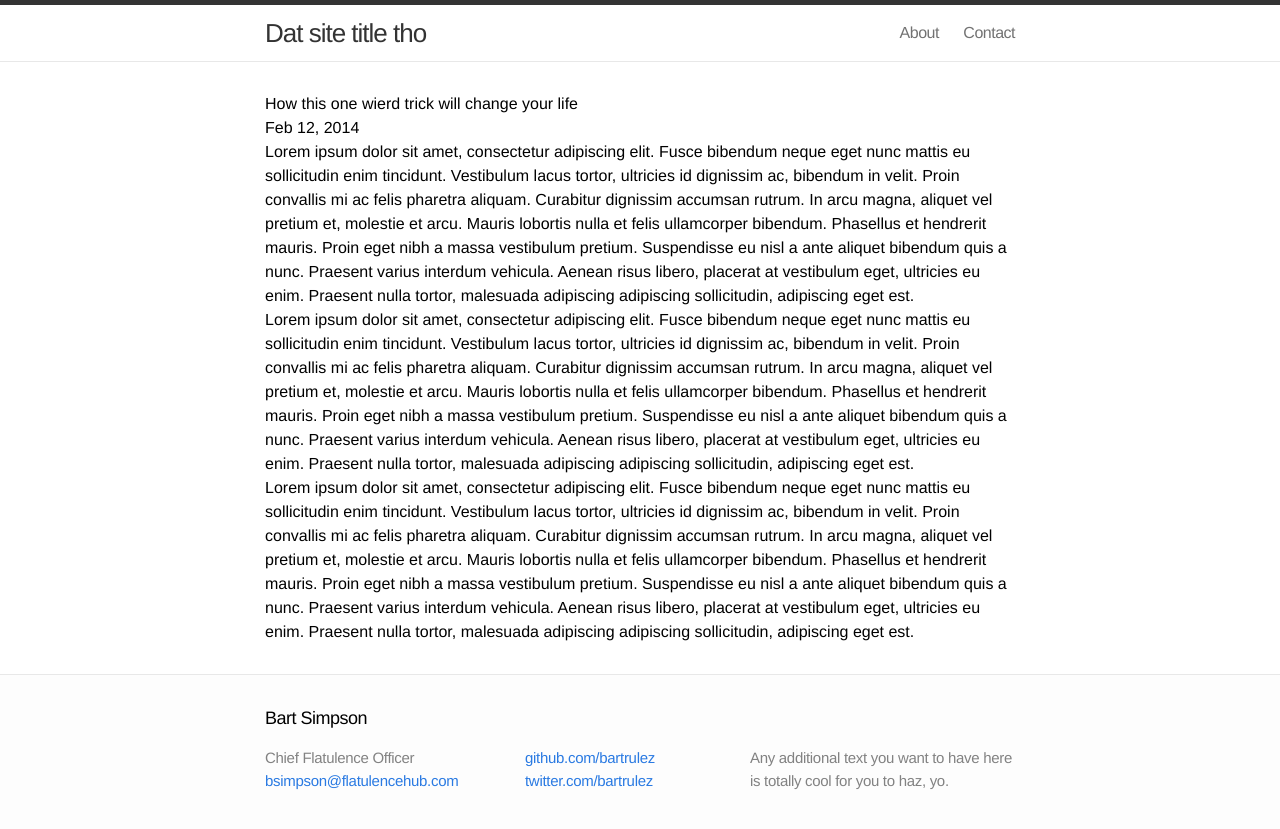
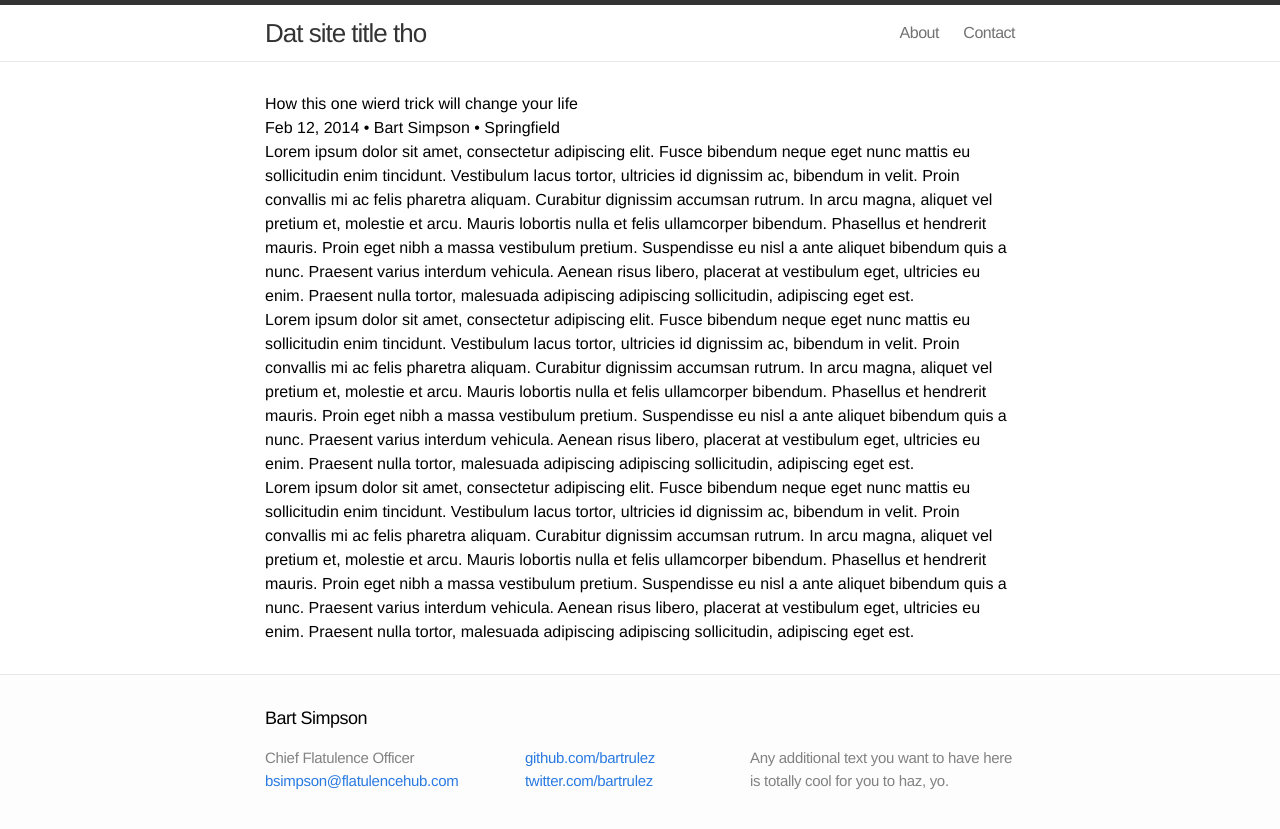
Before and after one commit to jglovier/jekyll-new, a Jekyll site: the page built from _posts/2014-02-12-how-this-one-wierd-trick-will-change-your-life.md, in a window 1280 px wide. Shown: the top 829 px of the page. Built offline with Jekyll 4.4.1, drawn with Linux system fonts in a browser that asks for light colours; Markdown is read by kramdown in place of the engine named in the settings.

Commit message:
placeholder front matter

```diff
--- a/_posts/2014-02-12-how-this-one-wierd-trick-will-change-your-life.md
+++ b/_posts/2014-02-12-how-this-one-wierd-trick-will-change-your-life.md
@@ -2,6 +2,8 @@
 layout: post
 title: "How this one wierd trick will change your life"
 categories: junk
+author: "Bart Simpson"
+meta: "Springfield"
 ---
 
 Lorem ipsum dolor sit amet, consectetur adipiscing elit. Fusce bibendum neque eget nunc mattis eu sollicitudin enim tincidunt. Vestibulum lacus tortor, ultricies id dignissim ac, bibendum in velit. Proin convallis mi ac felis pharetra aliquam. Curabitur dignissim accumsan rutrum. In arcu magna, aliquet vel pretium et, molestie et arcu. Mauris lobortis nulla et felis ullamcorper bibendum. Phasellus et hendrerit mauris. Proin eget nibh a massa vestibulum pretium. Suspendisse eu nisl a ante aliquet bibendum quis a nunc. Praesent varius interdum vehicula. Aenean risus libero, placerat at vestibulum eget, ultricies eu enim. Praesent nulla tortor, malesuada adipiscing adipiscing sollicitudin, adipiscing eget est.
```
